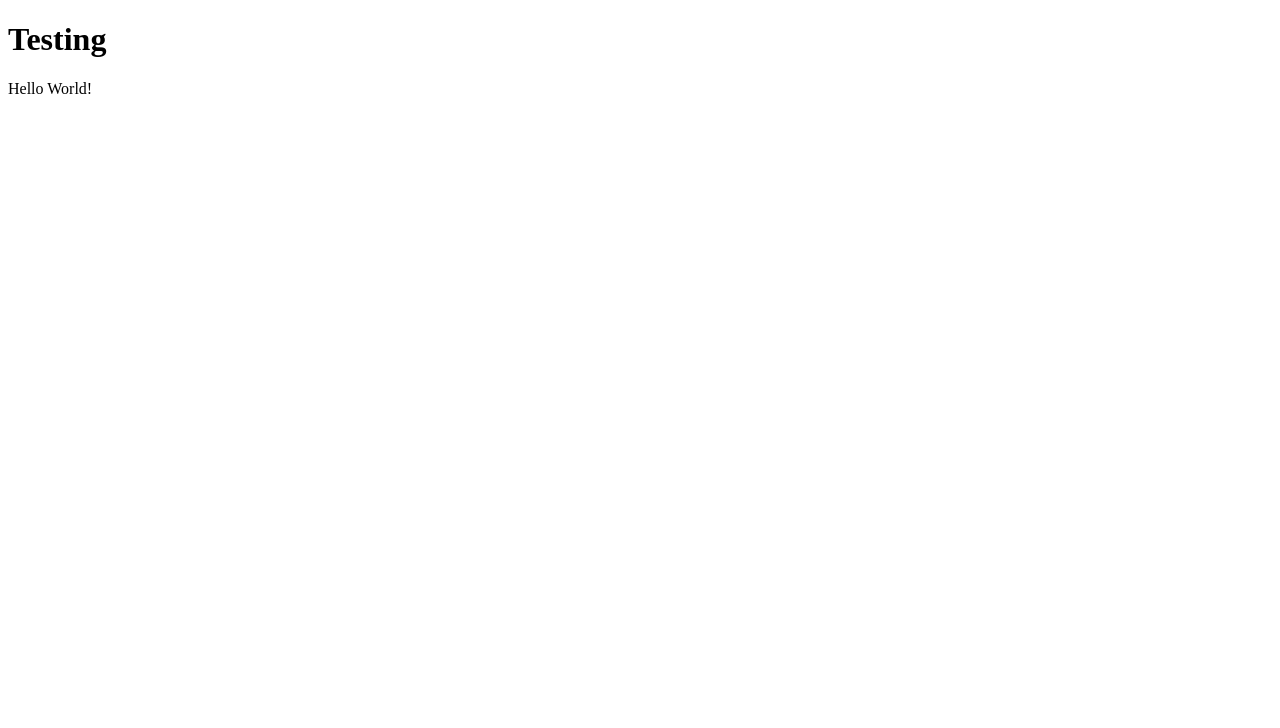
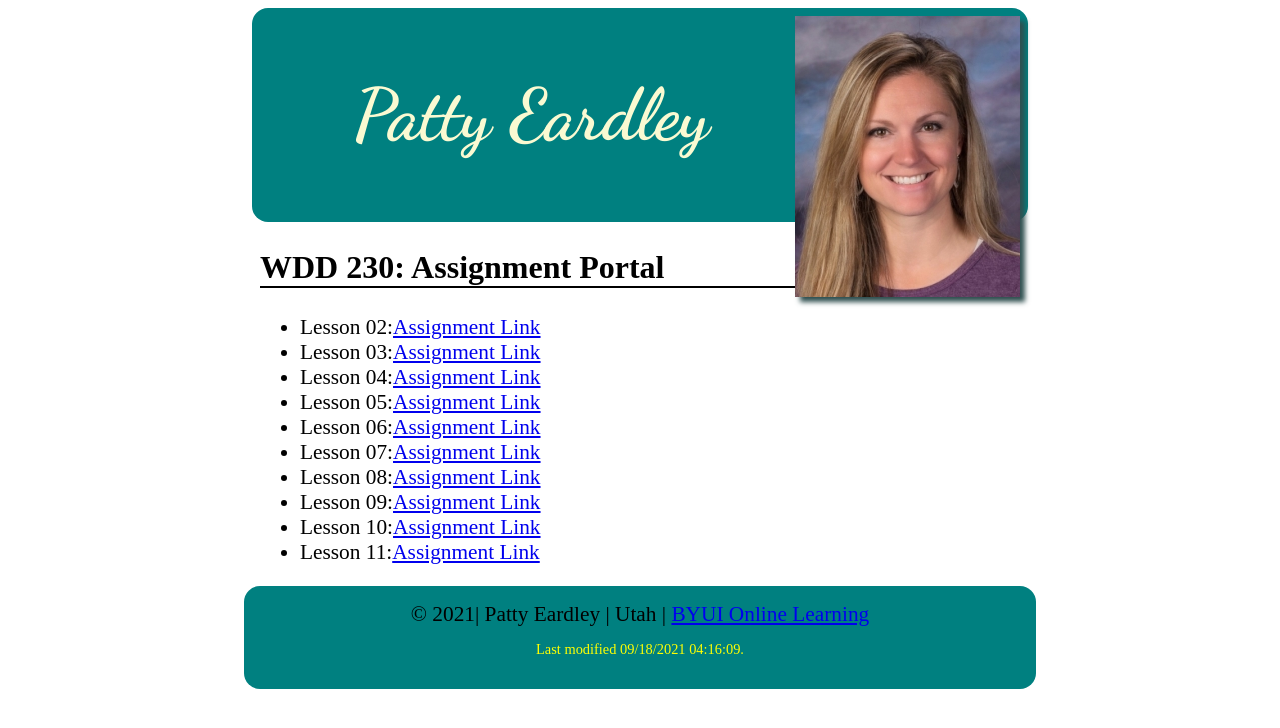
Before and after one commit to peardley/wdd230, a plain HTML site: page index.html in a window 1280 px wide. Drawn offline with Linux system fonts and the light colour scheme.

Commit message:
FIrst attempt to publish portal page

```diff
--- /dev/null
+++ b/css/style.css
@@ -0,0 +1,42 @@
+@import url('https://fonts.googleapis.com/css2?family=Dancing+Script:wght@700&display=swap');
+body {
+    font-size:16pt;
+}
+header, main, footer {
+    max-width: 760px;
+    margin: 0 auto;
+}
+header {
+    background-color:teal;
+    padding: .5rem;
+    border-radius: 1rem;
+}
+header img {
+    float: right;
+    width: 225px;
+}
+img {
+    box-shadow: 5px 5px 5px darkslategrey;
+}
+h1 {
+    font-size: 4.5rem;
+    font-family: 'Dancing Script', cursive;
+    color:lightgoldenrodyellow;
+    text-align: center;
+    padding:.5rem;
+}
+h2 {
+    font-size: 2rem;
+    border-bottom: 2px solid black;
+}
+footer {
+    background-color:teal;
+    border-radius: 1rem;
+    text-align: center;
+    padding: 1rem;
+    max-height: 100px;
+}
+p {
+    color:yellow;
+    font-size: .9rem;
+}
--- a/index.html
+++ b/index.html
@@ -1,13 +1,41 @@
 <!DOCTYPE html>
 <html lang="en">
 <head>
-    <meta charset="UTF-8">
+    <meta charset="utf-8">
     <meta http-equiv="X-UA-Compatible" content="IE=edge">
     <meta name="viewport" content="width=device-width, initial-scale=1.0">
-    <title>Test</title>
+    <meta name="description" content="Assignment portal for Patty Eardley
+    in WDD 230: Web Frontend Development at Brigham Young University - Idaho.">
+    <title>Patty Eardley's Assignment Portal</title>
+    <link rel="stylesheet" href="css/style.css"/>
+    <script defer src="js/dates.js"></script>
+    <script defer src="js/modify.js"></script>
+
 </head>
 <body>
-    <h1>Testing</h1>
-    <footer>Hello World!</footer>
+    <header>
+        <img src="images/myprofile.jpg" alt="my placeholder image"/>
+        <h1>Patty Eardley</h1>
+    </header>
+    <main>
+        <h2>WDD 230: Assignment Portal</h2>
+        <ul>
+            <li>Lesson 02:<a href="#">Assignment Link</a></li>
+            <li>Lesson 03:<a href="#">Assignment Link</a></li>
+            <li>Lesson 04:<a href="#">Assignment Link</a></li>
+            <li>Lesson 05:<a href="#">Assignment Link</a></li>
+            <li>Lesson 06:<a href="#">Assignment Link</a></li>
+            <li>Lesson 07:<a href="#">Assignment Link</a></li>
+            <li>Lesson 08:<a href="#">Assignment Link</a></li>
+            <li>Lesson 09:<a href="#">Assignment Link</a></li>
+            <li>Lesson 10:<a href="#">Assignment Link</a></li>
+            <li>Lesson 11:<a href="#">Assignment Link</a></li>
+        </ul>
+    </main>
+    <footer>
+        &copy; <span id="copyrightyear"></span>| Patty Eardley | Utah | <a href="https://www.byui.edu/online">BYUI Online Learning</a>
+        <p>Last modified <span id="modify"></span>.</p>
+    </footer>
+
 </body>
 </html>
--- /dev/null
+++ b/js/dates.js
@@ -0,0 +1,2 @@
+const copyrightyear = document.getElementById("copyrightyear");
+copyrightyear.textContent = new Date().getFullYear();
--- /dev/null
+++ b/js/modify.js
@@ -0,0 +1 @@
+document.getElementById("modify").innerHTML = document.lastModified;
```
Also changed, not shown: images/myprofile.jpg (added).
